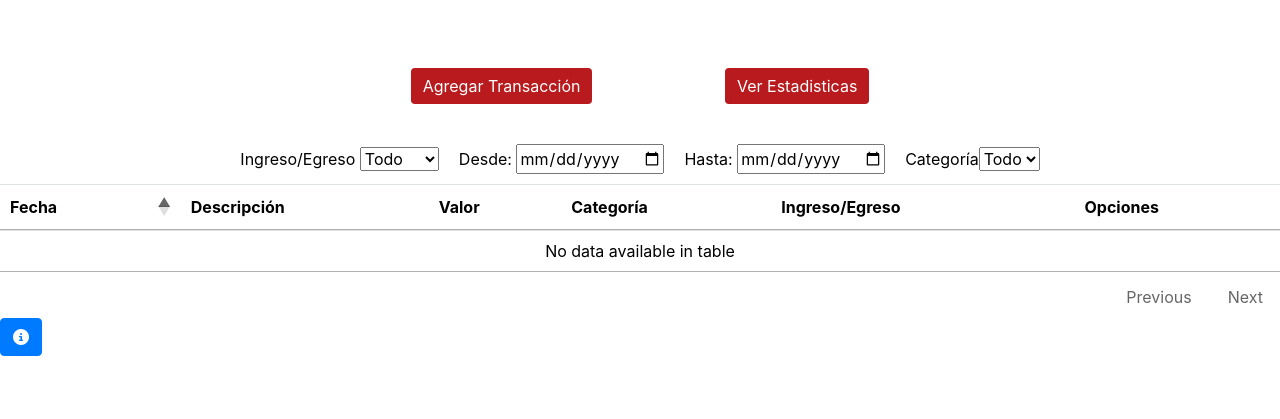
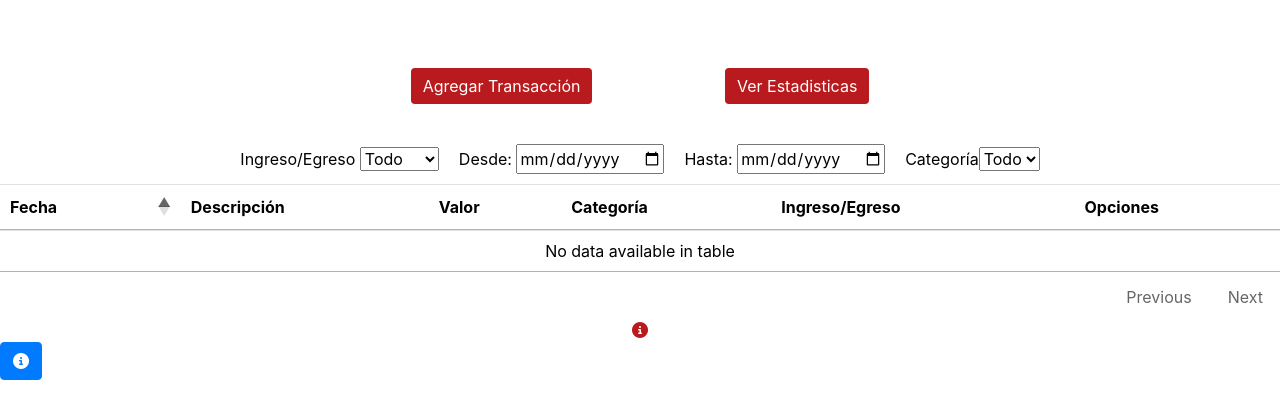
Before and after one commit to lukasvaz/fork-Software-Engineering, a Django app: page /home/ in a window 1280 px wide. Shown: the part 274-693 px from the top of the page. Run offline with Django 4.2, Linux system fonts and the light colour scheme; data that the repository does not hold is empty; some libraries are stand-ins or nearby versions.

Commit message:
add: tutorial modal using jquery

```diff
--- a/web_design/templates/home/home.html
+++ b/web_design/templates/home/home.html
@@ -40,7 +40,7 @@
 
 <!-- bottom part -->
   <div style="width: 100%;text-align: center; margin-top:50px;">
-  <div class= "botones" >
+    <div class= "botones" >
       <!-- Add transaction button -->
       <a href="{% url 'transaction' %}">
         <button style="margin-right: 5%;margin-left: 5%;" type="button" class="btn btn-primary">Agregar Transacción</button>
@@ -52,7 +52,7 @@
         <button style="margin-right: 5%;margin-left: 5%;" type="button" class="btn btn-primary">Ver Estadisticas</button>
       </a>
 
-  </div>
+    </div>
     <div class="filtros" style="margin-top:30px;">
       <!-- table's filters -->
       {%include "home/filters.html"%}
@@ -77,8 +77,11 @@
 
     </div>
 
+    <div id="tutorial-modal" class="show-modal-tutorial">
+      <a style="cursor: pointer;"><i class="fas fa-solid fa-circle-info" style="color: #b91a1d;"></i></a>
+    </div>
 
-</div>
+  </div>
 
   <script>window.addEventListener('load', updateTable);</script>
 {% endblock content %}
```
